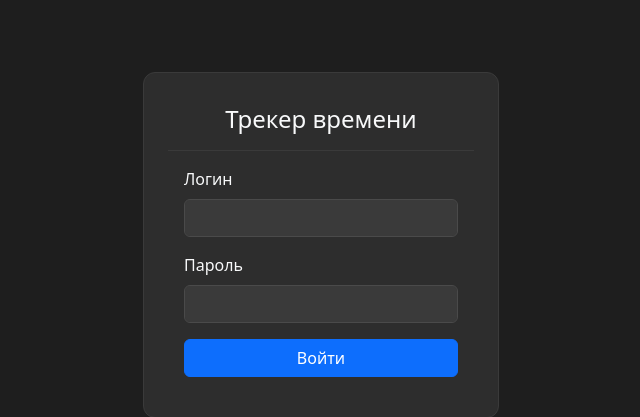
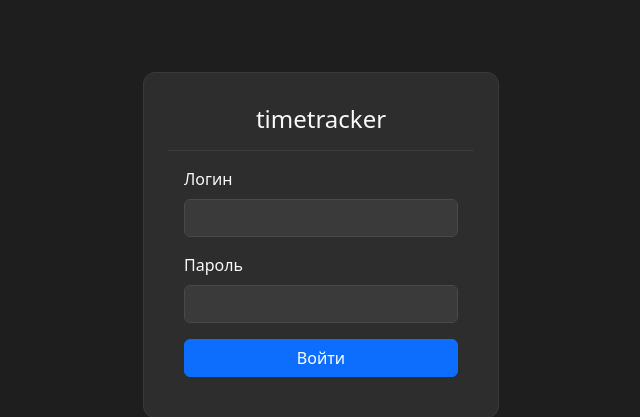
Before and after one commit to usachborodach/myfirstvps, a Flask app: page /login in a window 1280 px wide. Shown: the part 155-572 px from the top of the page, without its empty margins (319-959 px from the left). Run offline with Flask 3, Linux system fonts and the light colour scheme.

Commit message:
modified:   utilities/timetracker/templates/index.html

```diff
--- a/utilities/timetracker/templates/index.html
+++ b/utilities/timetracker/templates/index.html
@@ -111,7 +111,7 @@
 <body>
     <nav class="navbar navbar-expand-lg">
         <div class="container-fluid">
-            <span class="navbar-brand">Трекер времени</span>
+            <span class="navbar-brand">timetracker</span>
             <div class="d-flex">
                 <span class="navbar-text me-3">{{ date.strftime('%d.%m.%Y') }}</span>
                 <a href="{{ url_for('logout') }}" class="btn btn-outline-light btn-sm">Выйти</a>
--- a/utilities/timetracker/templates/login.html
+++ b/utilities/timetracker/templates/login.html
@@ -54,7 +54,7 @@
             <div class="col-md-4">
                 <div class="card">
                     <div class="card-header text-center">
-                        <h4 class="text-light">Трекер времени</h4>
+                        <h4 class="text-light">timetracker</h4>
                     </div>
                     <div class="card-body">
                         {% with messages = get_flashed_messages(with_categories=true) %}
```
